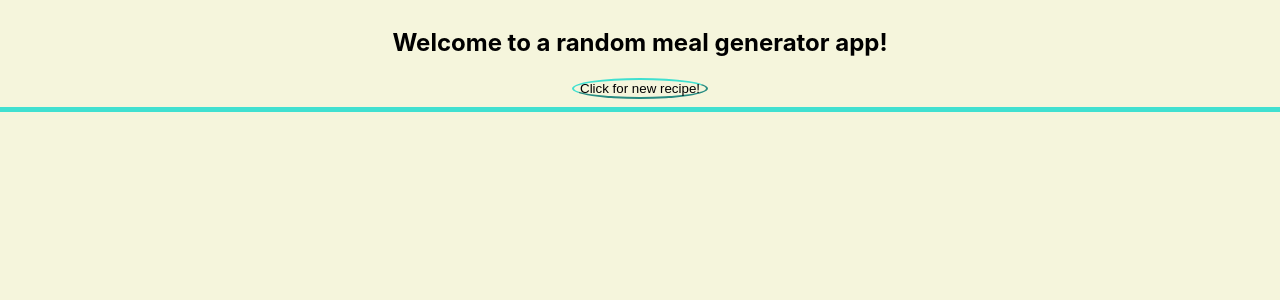
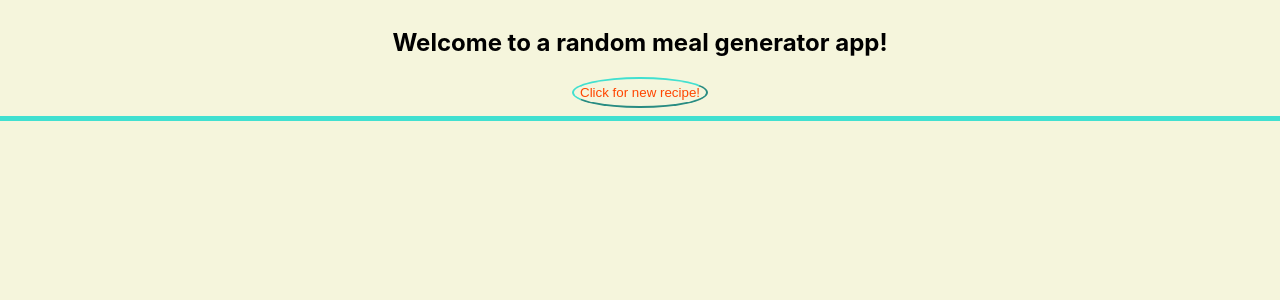
Before and after one commit to twdykes7/consume-mealAPI, a React (Create React App) app: page / in a window 1280 px wide. Shown: the top 300 px of the page. Built offline with nearby package versions, Linux system fonts and the light colour scheme.

Commit message:
Add styling

```diff
--- a/src/App.css
+++ b/src/App.css
@@ -9,5 +9,12 @@
 .button {
   background-color: beige;
   border-color: turquoise;
-  border-radius: 60%;
+  border-radius: 57%;
+  color: orangered;
+  padding: 0.5%;
 }
+
+.button:hover {
+  font-weight: bold;
+  font-style: italic;
+}
--- a/src/components/Meal.css
+++ b/src/components/Meal.css
@@ -7,13 +7,17 @@ a {
 }
 
 a:link {
-  color: mediumturquoise;
+  color: salmon;
   text-decoration: none;
 }
 
 a:hover {
-  color: salmon;
-  text-decoration: underline salmon;
+  color: mediumturquoise;
+  text-decoration: underline mediumturquoise;
   font-weight: bold;
   font-style: italic;
 }
+
+p {
+  font-size: 23px;
+}
```
